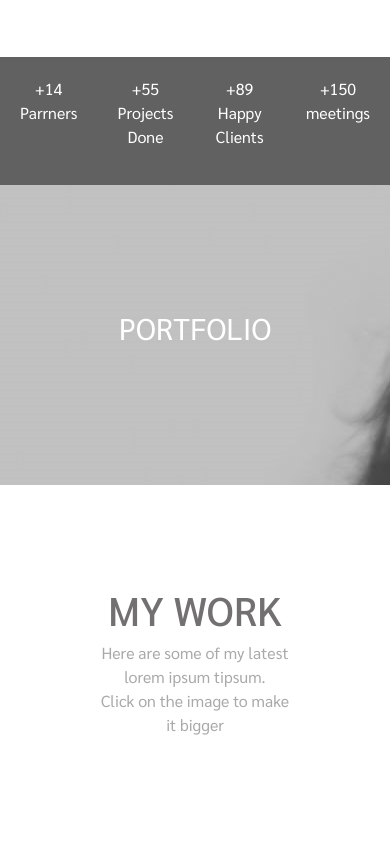
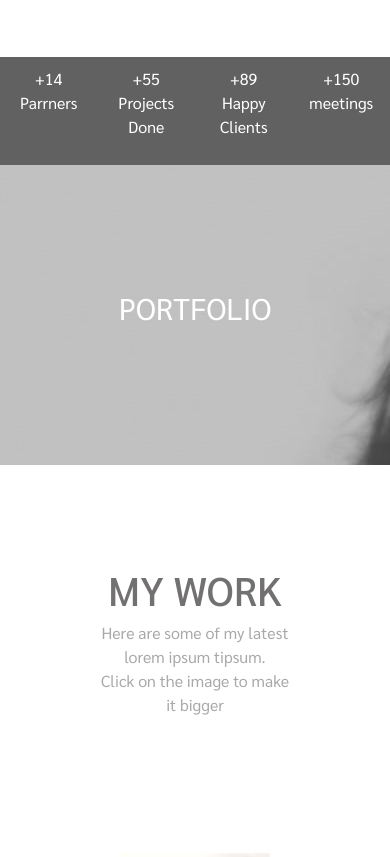
Before and after one commit to hesham931/w3.css, a plain HTML site: page index.html in a window 390 px wide. Shown: the part 2078-2935 px from the top of the page. Drawn offline with nearby package versions, Linux system fonts and the light colour scheme.

Commit message:
Update style.css

```diff
--- a/style.css
+++ b/style.css
@@ -273,4 +273,8 @@ button{
     .home{
         padding:0px
     }
+    .numbers > p {
+    padding: 10px;
+    width: 150px;
+    }
 }
```
